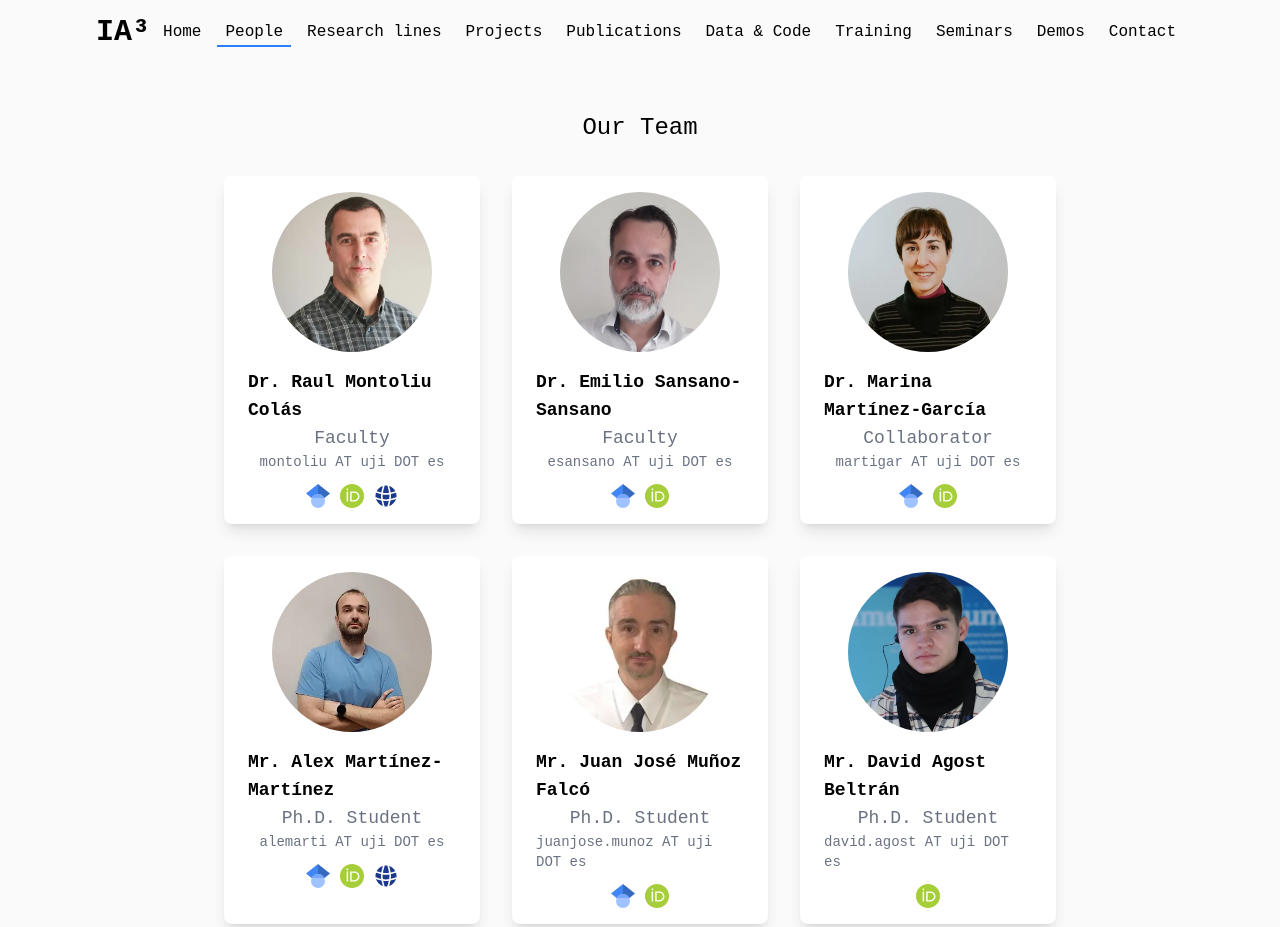
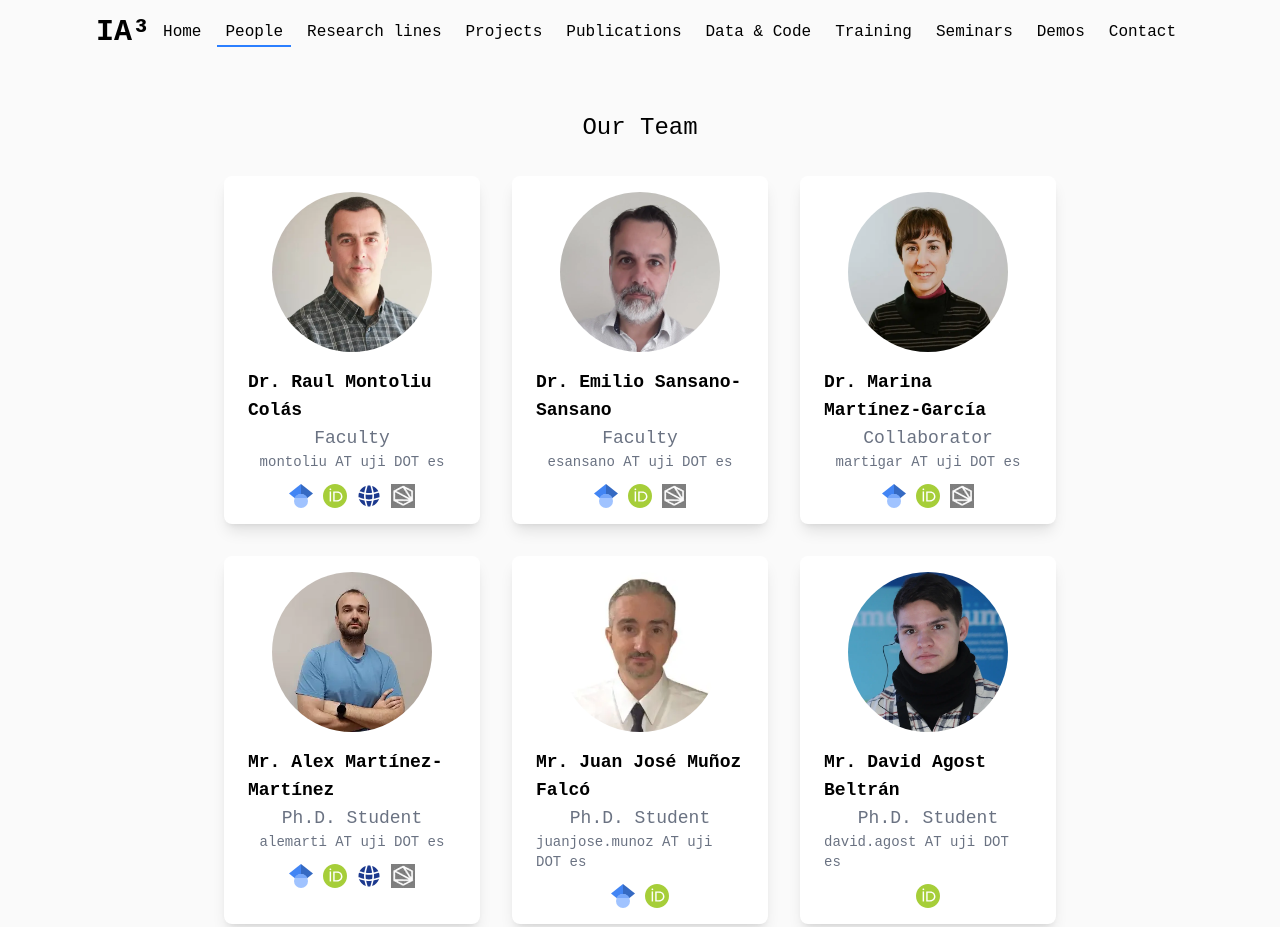
Before and after one commit to ia3research/ia3research.github.io, an Astro site: page /people in a window 1280 px wide. Shown: the top 927 px of the page. Built offline with nearby package versions, Linux system fonts and the light colour scheme; Astro itself is replaced by a stand-in of ours.

Commit message:
added scince portal

```diff
--- a/src/lib/team.ts
+++ b/src/lib/team.ts
@@ -9,6 +9,8 @@ export const TEAM = [
       scholar: "https://scholar.google.es/citations?user=ndCvmPYAAAAJ&hl=es",
       orcid: "https://orcid.org/0000-0002-8467-391X",
       web: "http://www.raulmontoliu.com/",
+      scienceportal:
+        "https://portalcientific.uji.es/investigadores/1327908/detalle",
     },
   },
   {
@@ -20,6 +22,8 @@ export const TEAM = [
     socials: {
       scholar: "https://scholar.google.es/citations?user=9cdShMEAAAAJ&hl=es",
       orcid: "https://orcid.org/0000-0002-7814-0383",
+      scienceportal:
+        "https://portalcientific.uji.es/investigadores/1327885/detalle",
     },
   },
   {
@@ -31,6 +35,8 @@ export const TEAM = [
     socials: {
       scholar: "https://scholar.google.es/citations?user=qq7VhUsAAAAJ&hl=es",
       orcid: "https://orcid.org/0000-0002-2228-4396",
+      scienceportal:
+        "https://portalcientific.uji.es/investigadores/1327544/detalle",
     },
   },
   {
@@ -43,6 +49,8 @@ export const TEAM = [
       scholar: "https://scholar.google.es/citations?hl=es&user=gJY4isIAAAAJ",
       orcid: "https://orcid.org/0000-0002-3751-705X",
       web: "https://almtav08.github.io/",
+      scienceportal:
+        "https://portalcientific.uji.es/investigadores/1328226/detalle",
     },
   },
   {
@@ -95,21 +103,23 @@ export const TEAM = [
     email: "sfranch AT uji DOT es",
     socials: {
       orcid: "https://orcid.org/0009-0003-1899-7611",
+      scienceportal:
+        "https://portalcientific.uji.es/investigadores/2337674/detalle",
     },
   },
-    {
+  {
     name: "Alejandro Carda Cerguta",
     role: "Student",
     image: "alejandro-carda.webp",
     address: "Mr.",
     email: "al446484 AT uji DOT es",
   },
-    {
+  {
     name: "Miguel Angel Lira Mijares",
     role: "Student",
     image: "miguel-lira.webp",
     address: "Mr.",
-      email: "al448489 AT uji DOT es",
+    email: "al448489 AT uji DOT es",
   },
 ];
 
--- a/src/pages/people.astro
+++ b/src/pages/people.astro
@@ -9,8 +9,8 @@ import { TEAM, PAST_MEMBERS } from "../lib/team";
 ---
 
 <Layout
-  title="Equipo de investigación IA³ | UJI"
-  description="Equipo IA³ de investigadores en aprendizaje automático, inteligencia artificial aplicada y LLMs. IA³ research team in ML, applied AI and LLMs.">
+  title='Equipo de investigación IA³ | UJI'
+  description='Equipo IA³ de investigadores en aprendizaje automático, inteligencia artificial aplicada y LLMs. IA³ research team in ML, applied AI and LLMs.'>
   <Header currentPage='people' />
   <main
     class='w-full flex flex-col items-center justify-center md:py-12 md:px-56 py-4 px-10'>
@@ -52,6 +52,17 @@ import { TEAM, PAST_MEMBERS } from "../lib/team";
                   <Web class='size-6 transition-all hover:scale-110 duration-300 text-blue-900' />
                 </a>
               )}
+              {member.socials && member.socials.scienceportal && (
+                <a
+                  href={member.socials.scienceportal}
+                  target='_blank'
+                  rel='noopener noreferrer'>
+                  <img
+                    src='/scienceportal.webp'
+                    class='size-6 transition-all hover:scale-110 duration-300 text-blue-900'
+                  />
+                </a>
+              )}
             </div>
           </div>
         ))
```
Also changed, not shown: public/scienceportal.webp (added).
